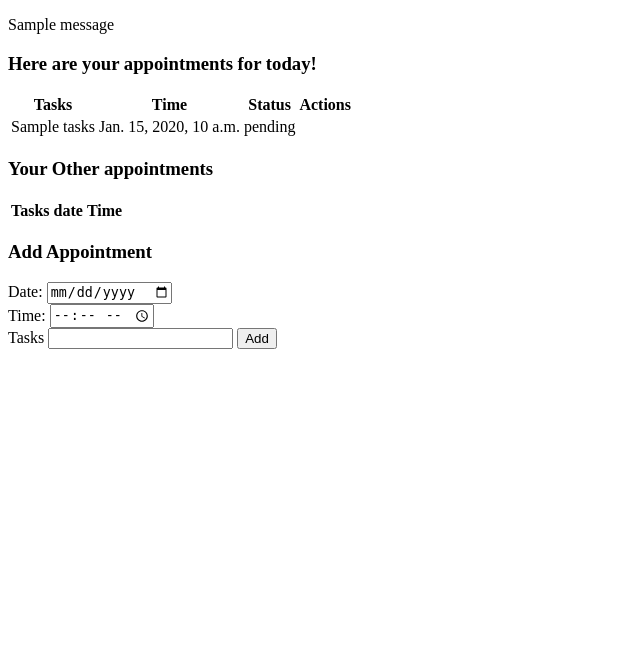
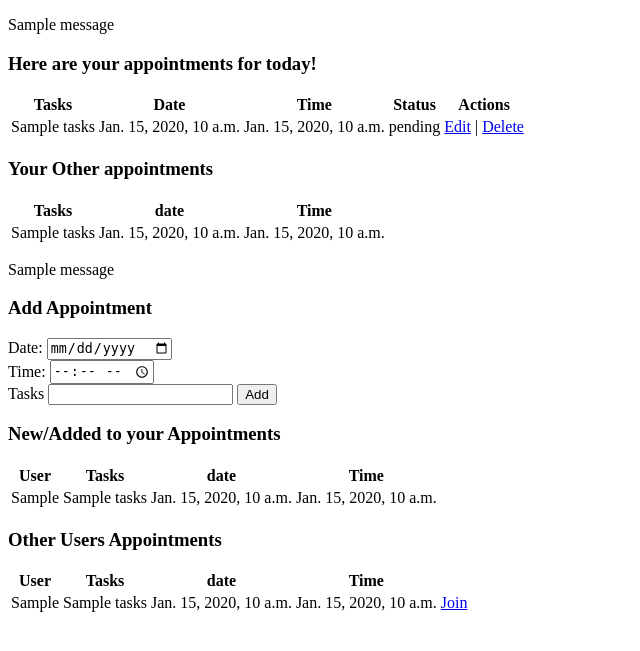
Before and after one commit to LynnaOrm/python, a Django app: template apps/appointments/templates/appointments/appointments.html in a window 1280 px wide. Shown: the part 101-752 px from the top of the page, without its empty margins (0-640 px from the left). Run offline with Django 3.2, Linux system fonts and the light colour scheme; a user stored in the database is signed in; tables that the repository leaves empty hold one stand-in row (values such as "Sample post"); the template is opened without the code that fills it: most values are stand-ins (such as "Sample title", 1, 10 or a date in 2020); one stand-in notice (Sample message) is shown; lists and menus that the app fills with data are empty; parts of the project's set-up code (start-up, migrations or seed data) failed here and were passed over.

Commit message:
initial commit

```diff
--- a/apps/appointments/templates/appointments/appointments.html
+++ b/apps/appointments/templates/appointments/appointments.html
@@ -27,25 +27,34 @@
         </div>
         {% endif %}
 
-        <div id="appointments">
+        <div id="main_appointments">
             <h3>Here are your appointments for today!</h3>
 
             <table>
                 <thead>
                     <tr>
                         <th>Tasks</th>
+                        <th>Date</th>
                         <th>Time</th>
                         <th>Status</th>
                         <th>Actions</th>
                     </tr>
                 </thead>
 
+                {% for todays_appt in todays_appts %}
                 <tr>
                     <td>{{todays_appt.tasks}}</td>
+                    <td>{{todays_appt.date}}</td>
                     <td>{{todays_appt.time}}</td>
                     <td>{{todays_appt.status}}</td>
+                    {% if todays_appt.status == "pending" %}
+                    <td><a href="/appointments/edit_appt/{{todays_appt.id}}">Edit</a> | <a href="/appointments/delete_appt/{{todays_appt.id}}">Delete</a></td>
+                    {% else %}
+                    <td></td>
+                    {% endif %}
+                </tr>
+                {% endfor %}
 
-                </tr>
             </table>
         </div>
 
@@ -61,14 +70,30 @@
                         <th>Time</th>
                     </tr>
                 </thead>
+                {% if appts %}
+                    {% for appt in appts %}
+				    <tr>
+						<td>{{appt.tasks}}</td>
+						<td>{{appt.date}}</td>
+						<td>{{appt.time}}</td>
+					</tr>
+                    {% endfor %}
+                {% endif %}
             </table>
         </div>
 
 
         <div id="add">
+            {% if messages %}
+                {% for message in messages %}
+                    <p class="alert">{{message.message}}</p>
+                {% endfor %}
+            {% endif %}
+
             <h3>Add Appointment</h3>
 
-            <form action= "/add" method="POST">
+            <form action= "/appointments/add_appt" method="POST">
+                {% csrf_token %}
                 <lable for="date">Date:</lable>
                 <input type="date" name="date" value="">
                 <br>
@@ -78,13 +103,73 @@
                 <br>
 
                 <lable for="tasks">Tasks</lable>
-                <input type="text" name="text" value="">
+                <input type="text" name="tasks" value="">
 
                 <input type="submit" value="Add">
 
             </form>
         </div>
 
+        <div id="new">
+            <h3>New/Added to your Appointments</h3>
+            <table>
+                    <thead>
+                        <tr>
+                            <th>User</th>
+                            <th>Tasks</th>
+                            <th>date</th>
+                            <th>Time</th>
+                        </tr>
+                        {% if appts %}
+                        {% for appt in join_appts %}
+                        <tr>
+                            <!--{{user.first_name}} DISPLAY??????-->
+                            <td>{{appt.user.first_name}}</td>
+                            <td>{{appt.tasks}}</td>
+                            <td>{{appt.date}}</td>
+                            <td>{{appt.time}}</td>
+                        </tr>
+                        {% endfor %}
+                    {% endif %}
+                </thead>
+            </table>
+        </div>
+
+
+
+        <div id ="Join">
+            <h3>Other Users Appointments</h3>
+
+            <table>
+                    <thead>
+                        <tr>
+                            <th>User</th>
+                            <th>Tasks</th>
+                            <th>date</th>
+                            <th>Time</th>
+                        </tr>
+                    </thead>
+                    {% if appts %}
+                        {% for appt in other_appts %}
+                        <tr>
+                            <!--{{user.first_name}} DISPLAY??????-->
+                            <td>{{appt.user.first_name}}</td>
+                            <td>{{appt.tasks}}</td>
+                            <td>{{appt.date}}</td>
+                            <td>{{appt.time}}</td>
+
+                            <td><a href="/appointments/join/{{appt.id}}">Join</a>
+                        </tr>
+                        {% endfor %}
+                    {% endif %}
+                </table>
+
+
+
+
+
+        </div>
+
     </div>
 
 </body>
--- a/apps/appointments/urls.py
+++ b/apps/appointments/urls.py
@@ -0,0 +1,13 @@
+#Appointment URLs
+from django.conf.urls import url
+from . import views
+
+urlpatterns = [
+	url(r'^$', views.show_appt, name="show_appt"),
+    # url(r'^appointments$', views.show_appt, name="show_appt"),
+    url(r'^add_appt$', views.add_appt, name="add_appt"),
+    url(r'^edit_appt/(?P<id>\d+)$', views.edit_appt, name="edit_appt"),
+    url(r'^update_appt/(?P<id>\d+)$', views.update_appt, name="update_appt"),
+    url(r'^delete_appt/(?P<id>\d+)$', views.delete_appt, name="delete_appt"),
+    url(r'^join/(?P<id>\d+)$', views.join)
+]
--- a/apps/belt_exam/templates/belt_exam/index.html
+++ b/apps/belt_exam/templates/belt_exam/index.html
@@ -36,7 +36,7 @@
             <input type="password" name="password_confirm" value="">
             <br>
 
-            <label for="date">Date of Birth:</label>
+            <label for="dob">Date of Birth:</label>
             <input type="date" name="dob" value="">
 
             <input type="submit" value="Register">
--- a/apps/belt_exam/urls.py
+++ b/apps/belt_exam/urls.py
@@ -5,10 +5,8 @@
     url(r'^$', views.index),
     url(r'^login$', views.login),
     url(r'^register$', views.register),
-    url(r'^appointments$', views.appointments),
+    # url(r'^appointments/$', views.appointments), #appt
     url(r'^logout$', views.logout)
-    #url(r'^tasks/(?P<tasks_id>\d+)/edit$', views.edit),
-    #url(r'^tasks/(?P<tasks_id>\d+)/update$', views.update),
 
 
 ]
--- a/belt_exam/urls.py
+++ b/belt_exam/urls.py
@@ -1,3 +1,4 @@
+#MASTER URLs
 """belt_exam URL Configuration
 
 The `urlpatterns` list routes URLs to views. For more information please see:
@@ -16,5 +17,7 @@
 from django.conf.urls import url, include
 
 urlpatterns = [
-    url(r'^', include('apps.belt_exam.urls'))
+    url(r'^', include('apps.belt_exam.urls')),
+    url(r'^appointments/', include('apps.appointments.urls')),
+
 ]
```
Also changed, not shown: apps/appointments/models.py (+42 -3 lines), apps/appointments/templates/appointments/update.html (+6 -2 lines), apps/appointments/views.py (+64 -4 lines), apps/belt_exam/views.py (+10 -10 lines), apps/appointments/migrations/0002_auto_20171118_1853.py (added), apps/appointments/migrations/0003_appointments_users_joining.py (added), db.sqlite3. Lines whose indentation alone changed are shown as unchanged.
